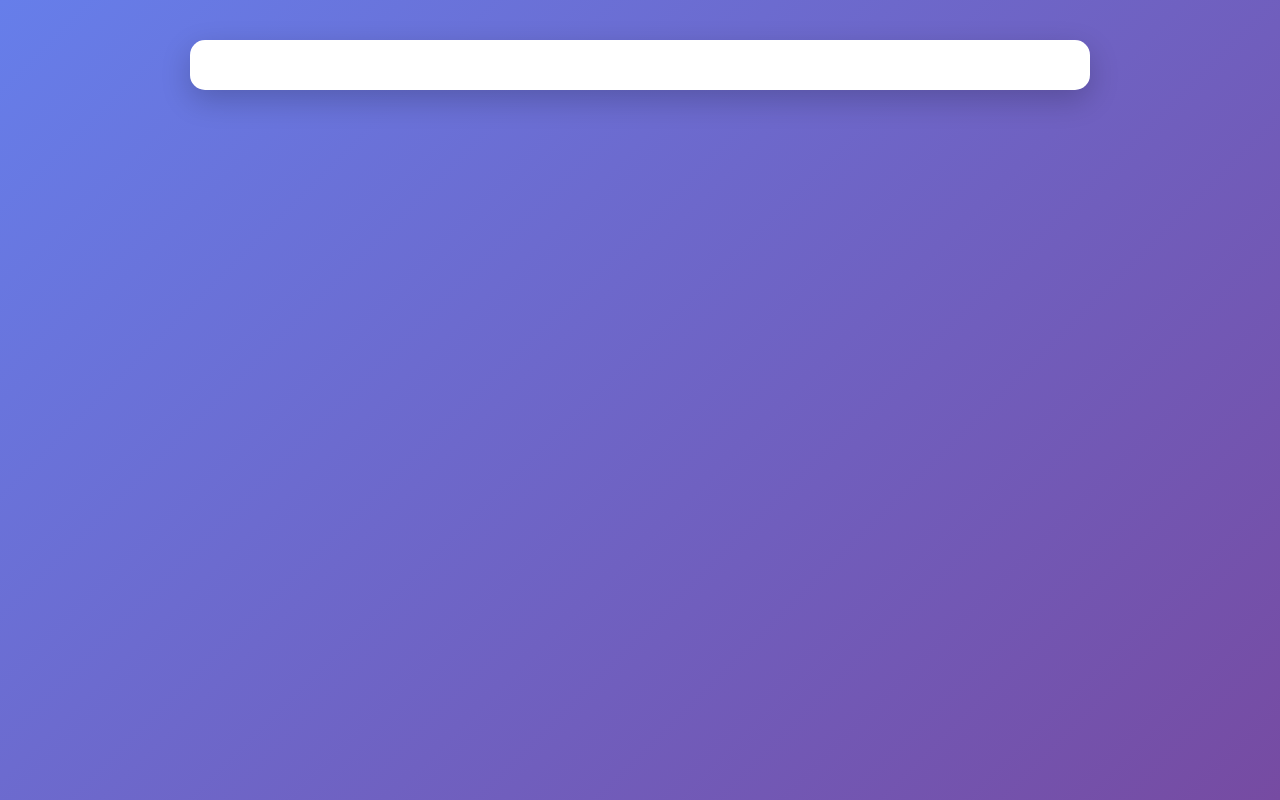
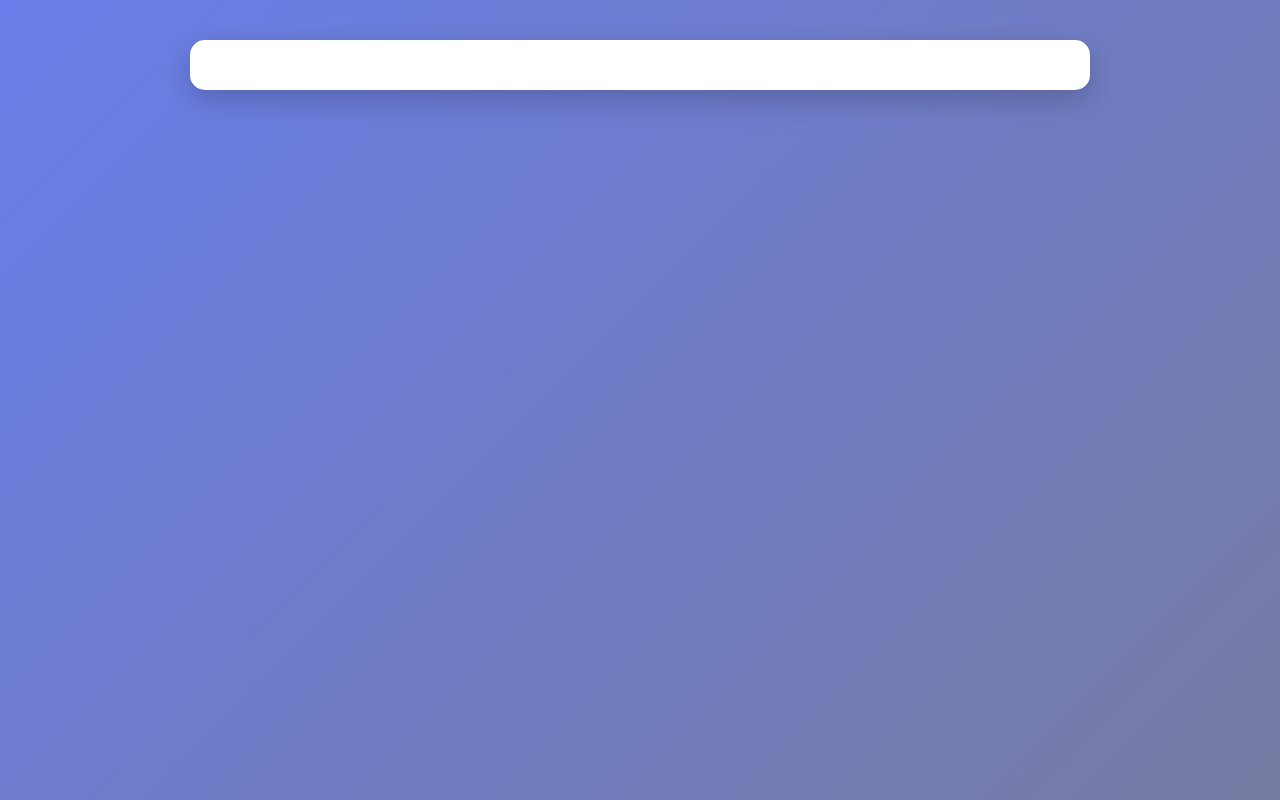
Before and after one commit to ogantek000/Task-Pilot, a plain HTML site: page index.html in a window 1280 px wide. Drawn offline with Linux system fonts and the light colour scheme.

Commit message:
Update index.html

```diff
--- a/index.html
+++ b/index.html
@@ -4,7 +4,7 @@
 <head>
     <meta charset="UTF-8">
     <meta name="viewport" content="width=device-width, initial-scale=1.0">
-    <title>Pomysły na Prezent dla ANTOSIA GAB</title>
+    <title>TaskPilot</title>
     <style>
         * {
             margin: 0;
@@ -14,7 +14,7 @@
 
         body {
             font-family: 'Segoe UI', Tahoma, Geneva, Verdana, sans-serif;
-            background: linear-gradient(135deg, #667eea 0%, #764ba2 100%);
+            background: linear-gradient(135deg, #697eea 0%, #767ba2 100%);
             min-height: 100vh;
             padding: 40px 20px;
         }
```
